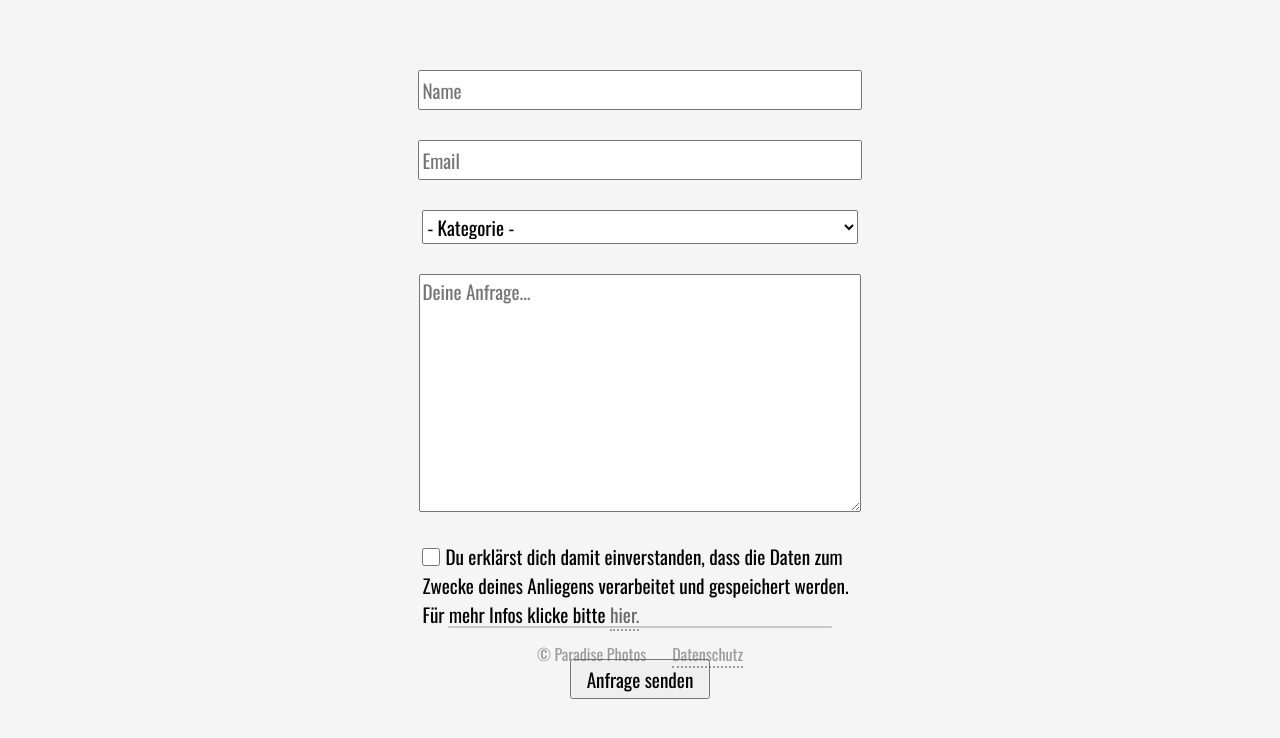
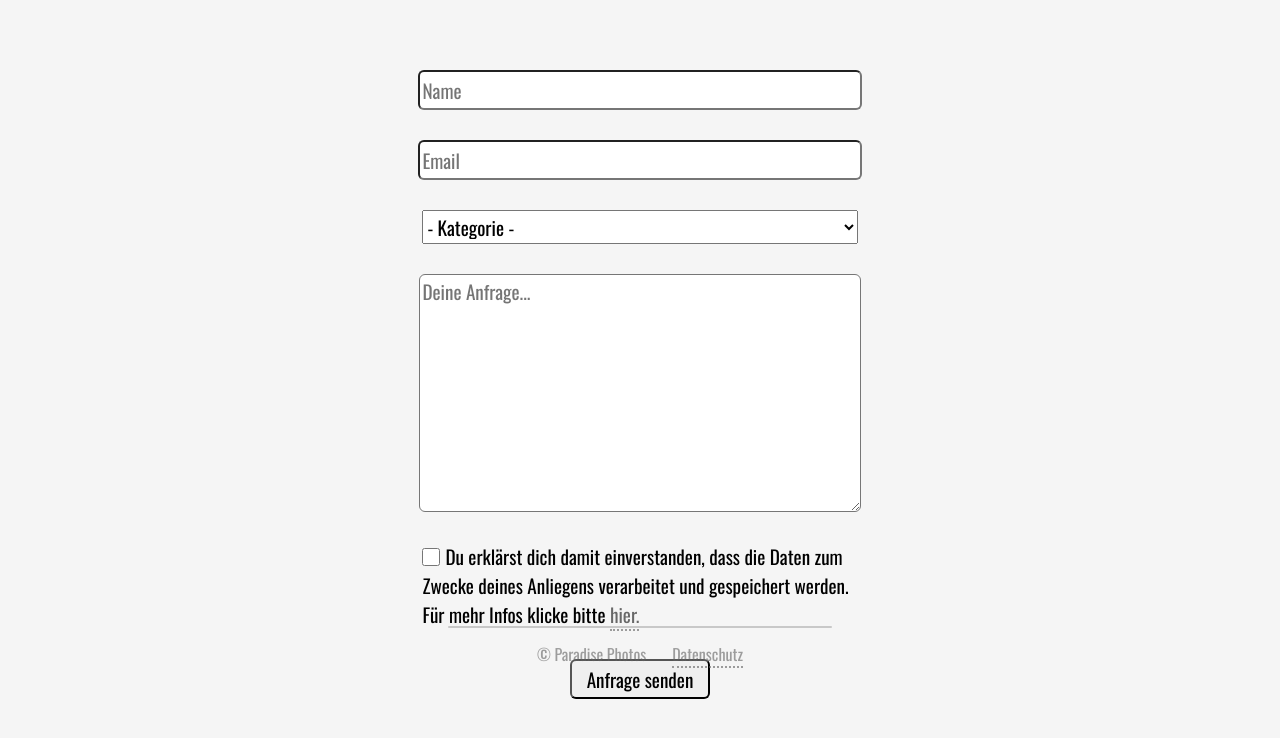
Before and after one commit to Fynerious/paradise-photosV2, a plain HTML site: page contact.html in a window 1280 px wide. Shown: the part 114-852 px from the top of the page. Drawn offline with Linux system fonts and the light colour scheme.

Commit message:
okijuhgl

```diff
--- a/assets/css/main.css
+++ b/assets/css/main.css
@@ -254,6 +254,7 @@ select {
 }
 form div input {
     height: 34px;
+    border-radius: 6px;
 }
 .actions li {
     list-style-type: none;
@@ -261,6 +262,7 @@ form div input {
     margin: auto;
 }
 textarea {
+    border-radius: 6px;
     resize: vertical;
 }
 .submit {
```
